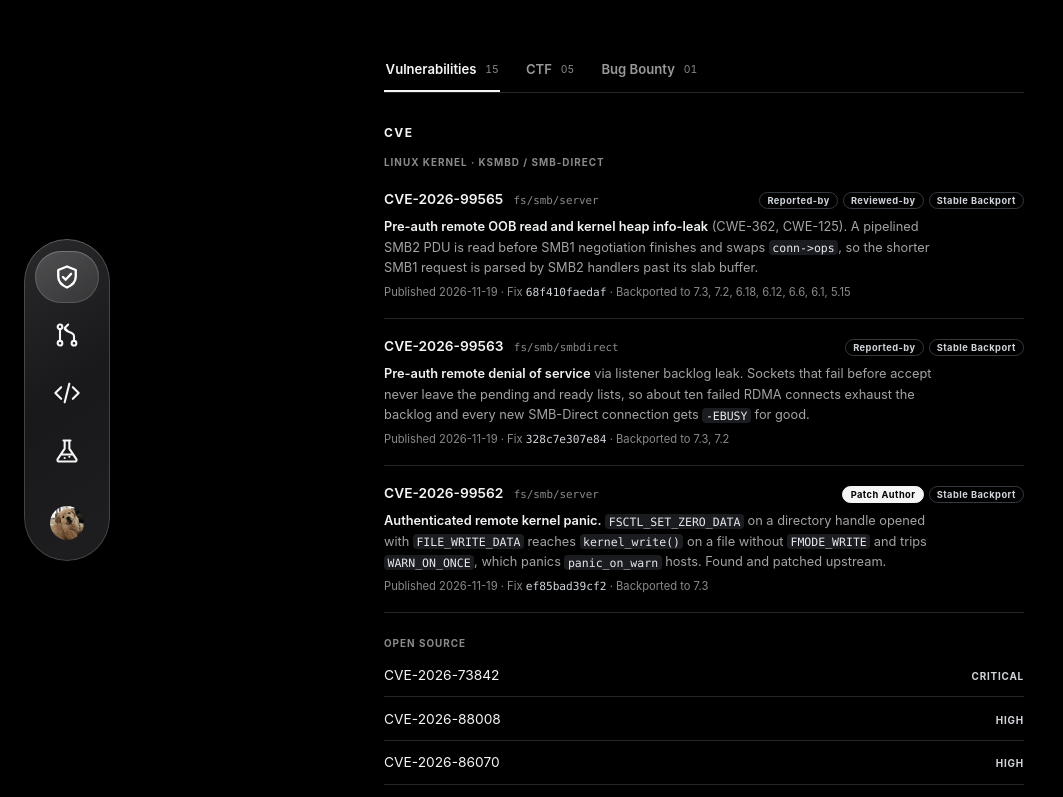
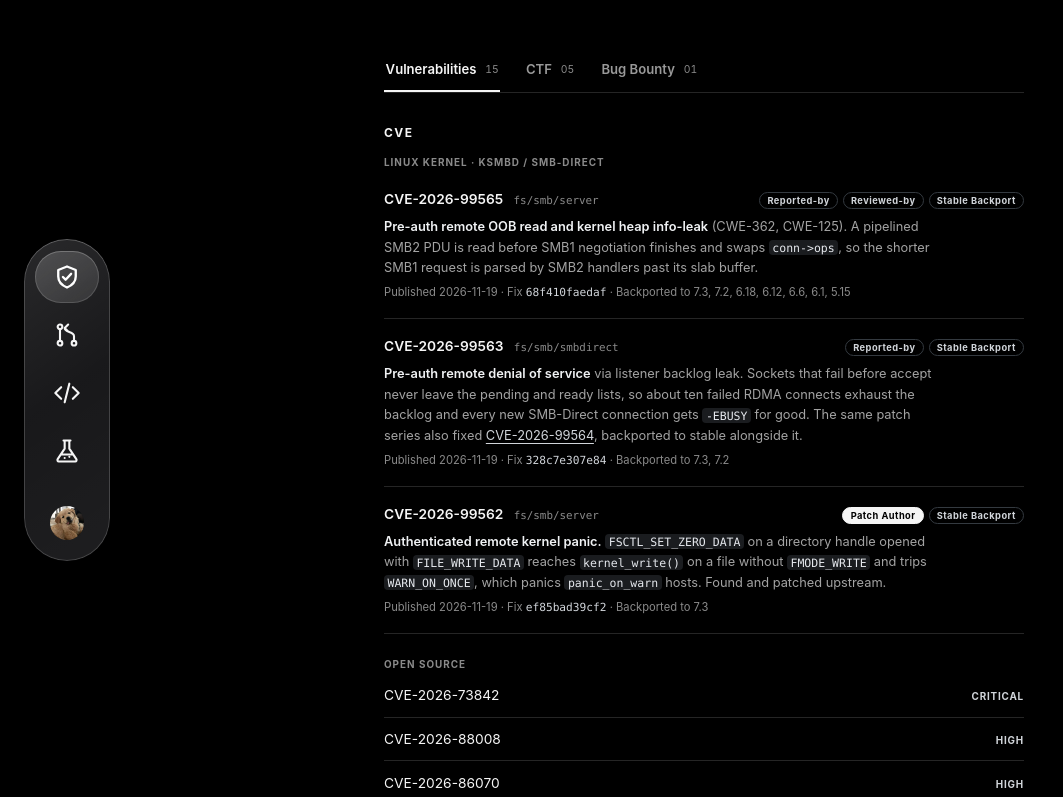
Before and after one commit to ihopenre-eng/ihopenre-eng.github.io, a plain HTML site: page index.html in a window 1280 px wide. Shown: the top 797 px of the page, without its empty margins (0-1063 px from the left). Drawn offline with Linux system fonts and the light colour scheme.

Commit message:
Security: CVE-2026-99563에 동일 패치 시리즈 CVE-2026-99564 언급 추가
Co-Authored-By: Claude Opus 5.5 <noreply@anthropic.com>
Claude-Session: https://claude.ai/code/session_01RZiD2zoHtUjWgFLbsg2eJj

```diff
--- a/index.html
+++ b/index.html
@@ -52,6 +52,7 @@
       .ck-roles .role-author { border-color: #f5f5f5; color: #000; background: #f5f5f5; }
       .ck-desc { max-width: 70ch; margin: .45rem 0 0; color: #a3a3a3; font-size: .8rem; line-height: 1.6; }
       .ck-desc strong { color: #f0f2f4; font-weight: 600; }
+      .ck-desc a { color: #d1d5da; font-size: inherit; text-decoration: underline; text-underline-offset: .2em; }
       .ck-desc code, .ck-target { overflow-wrap: anywhere; }
       .ck-desc code { padding: .05em .3em; border-radius: 4px; color: #e6e9ee; background: #1a1c1f; font-family: ui-monospace, SFMono-Regular, Consolas, monospace; font-size: .9em; }
       .ck-meta { margin: .35rem 0 0; color: #8a8a8a; font-size: .7rem; line-height: 1.6; }
@@ -244,7 +245,7 @@
             </li>
             <li class="cve-kernel">
               <div class="ck-head"><a class="cve-code" href="https://www.cve.org/CVERecord?id=CVE-2026-99563">CVE-2026-99563</a><span class="ck-target">fs/smb/smbdirect</span><span class="ck-roles"><span class="role">Reported-by</span><span class="role">Stable Backport</span></span></div>
-              <p class="ck-desc"><strong>Pre-auth remote denial of service</strong> via listener backlog leak. Sockets that fail before accept never leave the pending and ready lists, so about ten failed RDMA connects exhaust the backlog and every new SMB-Direct connection gets <code>-EBUSY</code> for good.</p>
+              <p class="ck-desc"><strong>Pre-auth remote denial of service</strong> via listener backlog leak. Sockets that fail before accept never leave the pending and ready lists, so about ten failed RDMA connects exhaust the backlog and every new SMB-Direct connection gets <code>-EBUSY</code> for good. The same patch series also fixed <a href="https://www.cve.org/CVERecord?id=CVE-2026-99564">CVE-2026-99564</a>, backported to stable alongside it.</p>
               <p class="ck-meta">Published 2026-11-19 · Fix <a href="https://git.kernel.org/stable/c/328c7e307e8411899e2f90beae83da9e4c45d700">328c7e307e84</a> · Backported to 7.3, 7.2</p>
             </li>
             <li class="cve-kernel">
```
